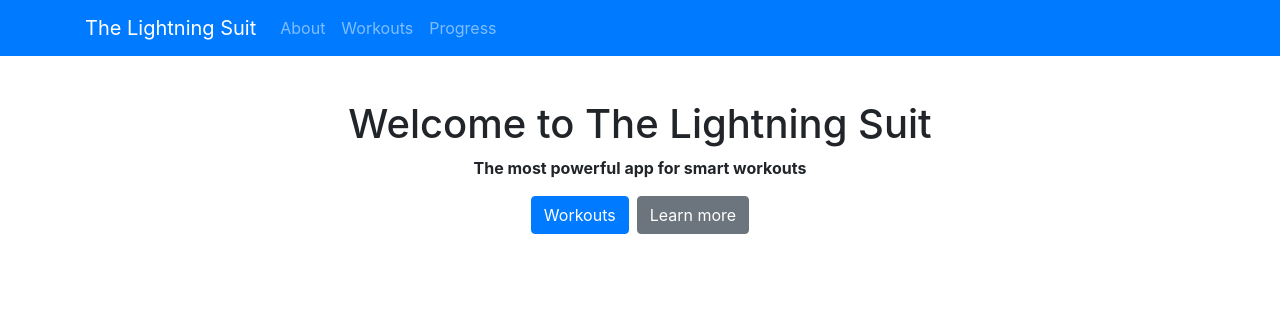
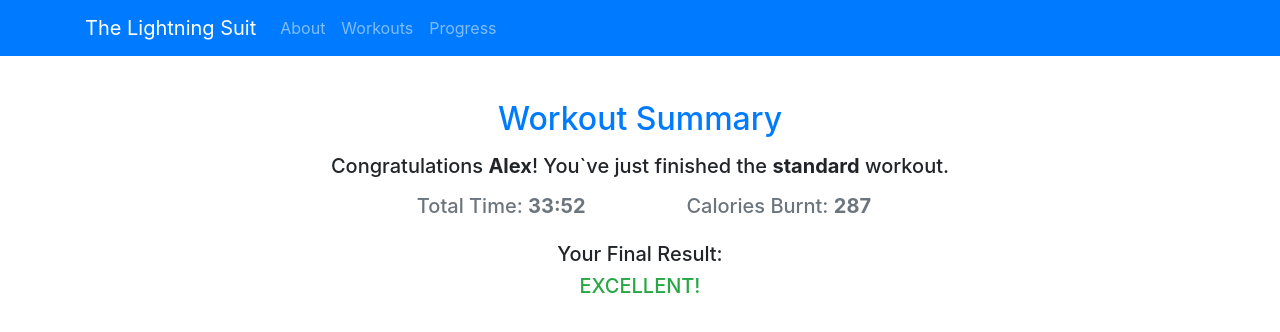
Before and after one commit to IOT-LightningSuit/TheLightningSuit, an Angular app in the folder client/: page /summary in a window 1280 px wide. Shown: the top 332 px of the page. Built offline with nearby package versions, Linux system fonts and the light colour scheme.

Commit message:
added old features

```diff
--- a/client/src/app/app-routing.module.ts
+++ b/client/src/app/app-routing.module.ts
@@ -4,10 +4,14 @@ import { RouterModule, Routes } from '@angular/router';
 import { WorkoutsComponent } from './workouts/workouts.component';
 import { AboutComponent } from './about/about.component';
 import { HomeComponent } from './home/home.component';
+import { WorkoutSummaryComponent } from './workout-summary/workout-summary.component';
+import { StickmanComponent } from './stickman/stickman.component';
 
 const routes: Routes = [
   {path: 'workouts', component: WorkoutsComponent},
   {path: 'about', component: AboutComponent},
+  {path: 'summary', component: WorkoutSummaryComponent},
+  {path: 'stickman', component: StickmanComponent},
   {path: '**', component: HomeComponent, pathMatch: 'full'}
 ]
 
--- a/client/src/app/app.module.ts
+++ b/client/src/app/app.module.ts
@@ -10,6 +10,8 @@ import { AboutComponent } from './about/about.component';
 import { WorkoutsComponent } from './workouts/workouts.component';
 import { PersonalInfoComponent } from './personal-info/personal-info.component';
 import { FormsModule } from '@angular/forms';
+import { WorkoutSummaryComponent } from './workout-summary/workout-summary.component';
+import { StickmanComponent } from './stickman/stickman.component';
 
 @NgModule({
   declarations: [
@@ -19,6 +21,8 @@ import { FormsModule } from '@angular/forms';
     AboutComponent,
     WorkoutsComponent,
     PersonalInfoComponent,
+    WorkoutSummaryComponent,
+    StickmanComponent,
   ],
   imports: [
     BrowserModule,
--- a/client/src/app/home/home.component.html
+++ b/client/src/app/home/home.component.html
@@ -5,6 +5,9 @@
         <p><b> The most powerful app for smart workouts</b></p>
         <button type="button" class="btn btn-primary mr-2" routerLink='/workouts'>Workouts</button>
         <button type="button" class="btn btn-secondary" routerLink='/about'>Learn more</button>
+        <div class="mt-3">
+            <img src="assets/images/logo2.jpg" alt="">
+        </div>
 
     </div>
 </div>
--- /dev/null
+++ b/client/src/app/stickman/stickman.component.html
@@ -0,0 +1 @@
+<p>stickman works!</p>
--- /dev/null
+++ b/client/src/app/stickman/stickman.component.ts
@@ -0,0 +1,15 @@
+import { Component, OnInit } from '@angular/core';
+
+@Component({
+  selector: 'app-stickman',
+  templateUrl: './stickman.component.html',
+  styleUrls: ['./stickman.component.css']
+})
+export class StickmanComponent implements OnInit {
+
+  constructor() { }
+
+  ngOnInit(): void {
+  }
+
+}
--- /dev/null
+++ b/client/src/app/workout-summary/workout-summary.component.html
@@ -0,0 +1,17 @@
+
+<h2 class="text-center text-primary">Workout Summary</h2>
+<h5 class="text-center mt-3">Congratulations <b>Alex</b>! You`ve just finished the <b>standard</b> workout.</h5>
+
+<div class="container mt-3">
+<div class="row justify-content-center ">
+    <div class="col-3">
+    <h5 class="text-center text-secondary">Total Time: <b>33:52</b></h5>
+</div>
+    <div class="col-3">
+    <h5 class="text-center text-secondary">Calories Burnt: <b>287</b></h5>
+</div>
+
+</div>
+<div class="row justify-content-center mt-3 ">
+    <h5 class="text-center ">Your Final Result: <div class=" mt-2 text-success"> EXCELLENT! </div></h5>
+</div>
--- /dev/null
+++ b/client/src/app/workout-summary/workout-summary.component.ts
@@ -0,0 +1,15 @@
+import { Component, OnInit } from '@angular/core';
+
+@Component({
+  selector: 'app-workout-summary',
+  templateUrl: './workout-summary.component.html',
+  styleUrls: ['./workout-summary.component.css']
+})
+export class WorkoutSummaryComponent implements OnInit {
+
+  constructor() { }
+
+  ngOnInit(): void {
+  }
+
+}
```
Also changed, not shown: client/src/app/stickman/stickman.component.css (added), client/src/app/workout-summary/workout-summary.component.css (added), client/src/assets/images/logo2.jpg (added).
